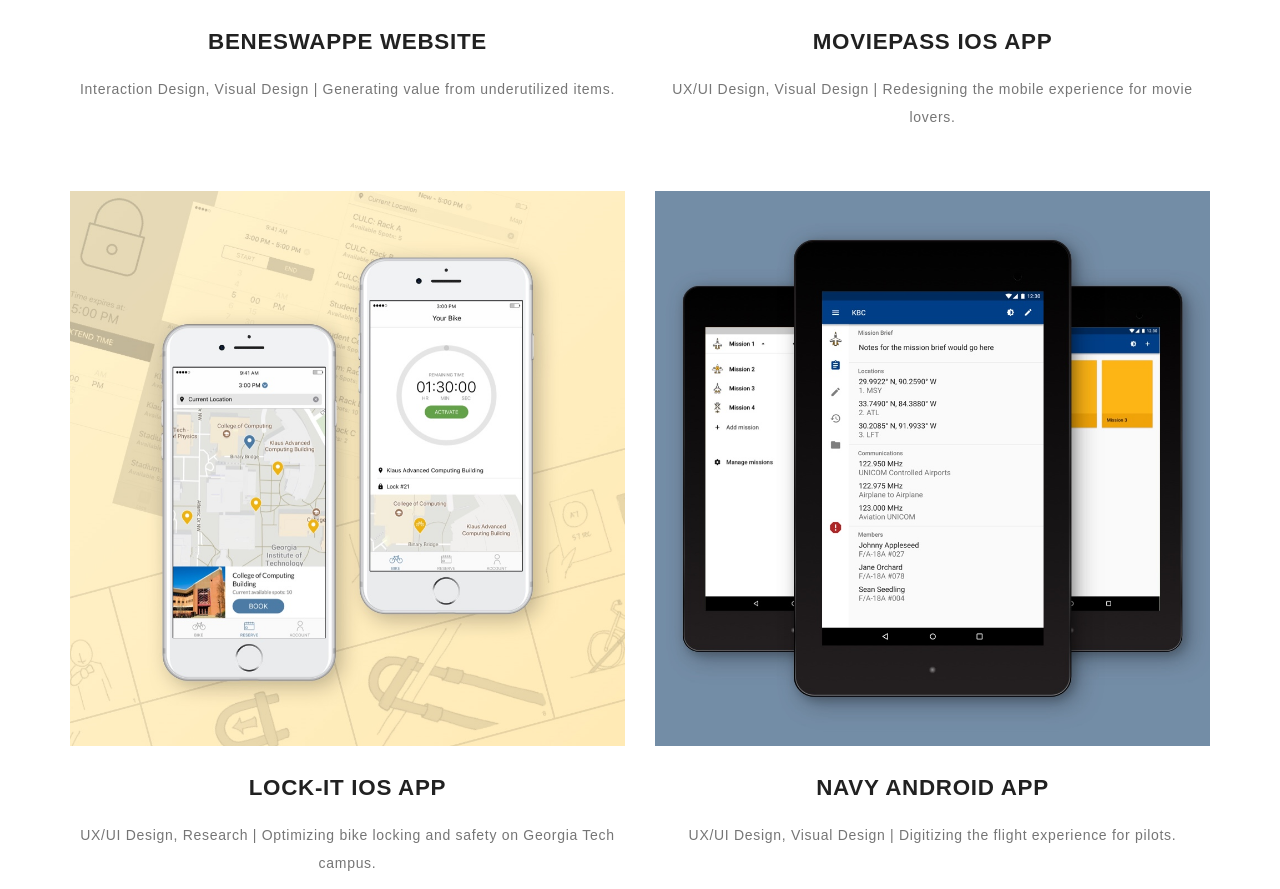
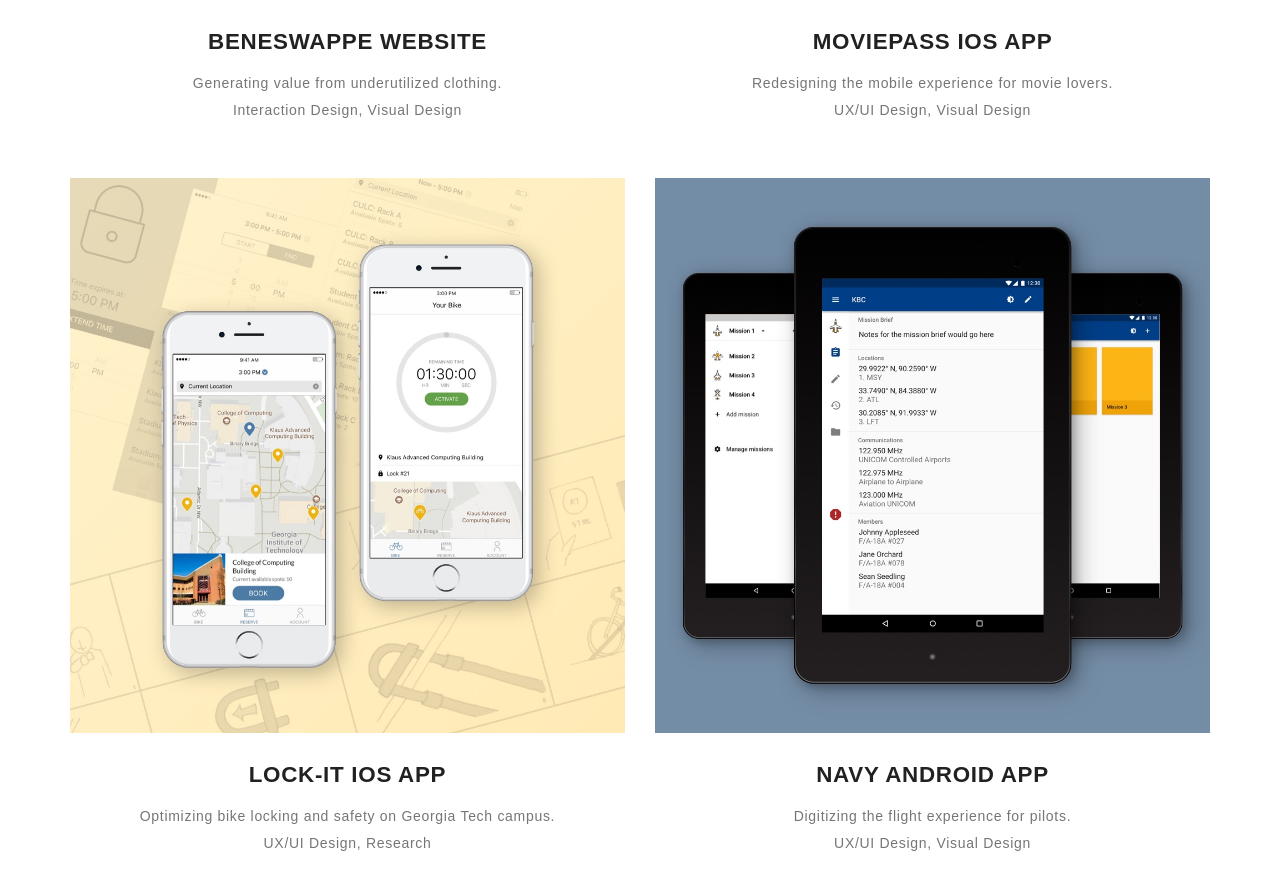
Before and after one commit to poptartsxd/design, a plain HTML site: page index.html in a window 1280 px wide. Shown: the part 683-1572 px from the top of the page. Drawn offline with nearby package versions, Linux system fonts and the light colour scheme.

Commit message:
Revert "commit"
This reverts commit 9ec09e8c036868783479edd5b02d92aa6a9dcb5e.

```diff
--- a/css/style.css
+++ b/css/style.css
@@ -114,7 +114,9 @@ a.page-title:hover
 	font-size: 1em;
 	color:rgba(0,0,0,0.54);
 	letter-spacing: 0.7px;
+	line-height:1.2em;
 }
+
 
 
 #back-to-top
@@ -395,7 +397,7 @@ a#active
 	margin-top:150px !important;
 }
 
-.add-small-padding
+.add-padding-top
 {
 	padding-top:100px;
 }
--- a/index.html
+++ b/index.html
@@ -67,7 +67,9 @@
 						<img src="images/front-images/beneswappe.jpg" class="img-responsive center-block project-img"/>
 						<div class="front-desc">
 							<p class="front-title">BeneSwappe Website</p>
-							<p class="front-text">Interaction Design, Visual Design | Generating value from underutilized items.</p>
+							<p class="front-text">Generating value from underutilized clothing.</p>
+							<p class="front-text">Interaction Design, Visual Design</p>
+
 						</div>
 					</div>
 				</a>
@@ -77,9 +79,10 @@
 				<a class="portfolio-link" href="moviepass.html">
 					<div id="each-project-second">
 						<img src="images/front-images/moviepass.jpg" class="img-responsive center-block project-img"/>
-						<div class="front-desc">
+						<div class="front-desc text-center">
 							<p class="front-title">MoviePass iOS App</p>
-							<p class="front-text">UX/UI Design, Visual Design | Redesigning the mobile experience for movie lovers.</p>
+							<p class="front-text">Redesigning the mobile experience for movie lovers.</p>
+							<p class="front-text">UX/UI Design, Visual Design</p>
 						</div>
 					</div>
 				</a>
@@ -100,7 +103,9 @@
 						<img src="images/front-images/lock-it.jpg" class="img-responsive center-block project-img"/>
 						<div class="front-desc">
 							<p class="front-title">Lock-It iOS App</p>
-							<p class="front-text">UX/UI Design, Research | Optimizing bike locking and safety on Georgia Tech campus.</p>
+							<p class="front-text">Optimizing bike locking and safety on Georgia Tech campus.</p>
+							<p class="front-text">UX/UI Design, Research
+
 						</div>
 					</div>
 				</a>
@@ -112,7 +117,8 @@
 						<img src="images/front-images/navy.jpg" class="img-responsive center-block project-img"/>
 						<div class="front-desc">
 							<p class="front-title">Navy Android App</p>
-							<p class="front-text">UX/UI Design, Visual Design | Digitizing the flight experience for pilots.</p>
+							<p class="front-text">Digitizing the flight experience for pilots.</p>
+							<p class="front-text">UX/UI Design, Visual Design</p>
 						</div>
 					</div>
 				</a>
```
Also changed, not shown: beneswappe.html (+4 -4 lines), images/front-images/beneswappe.jpg.
